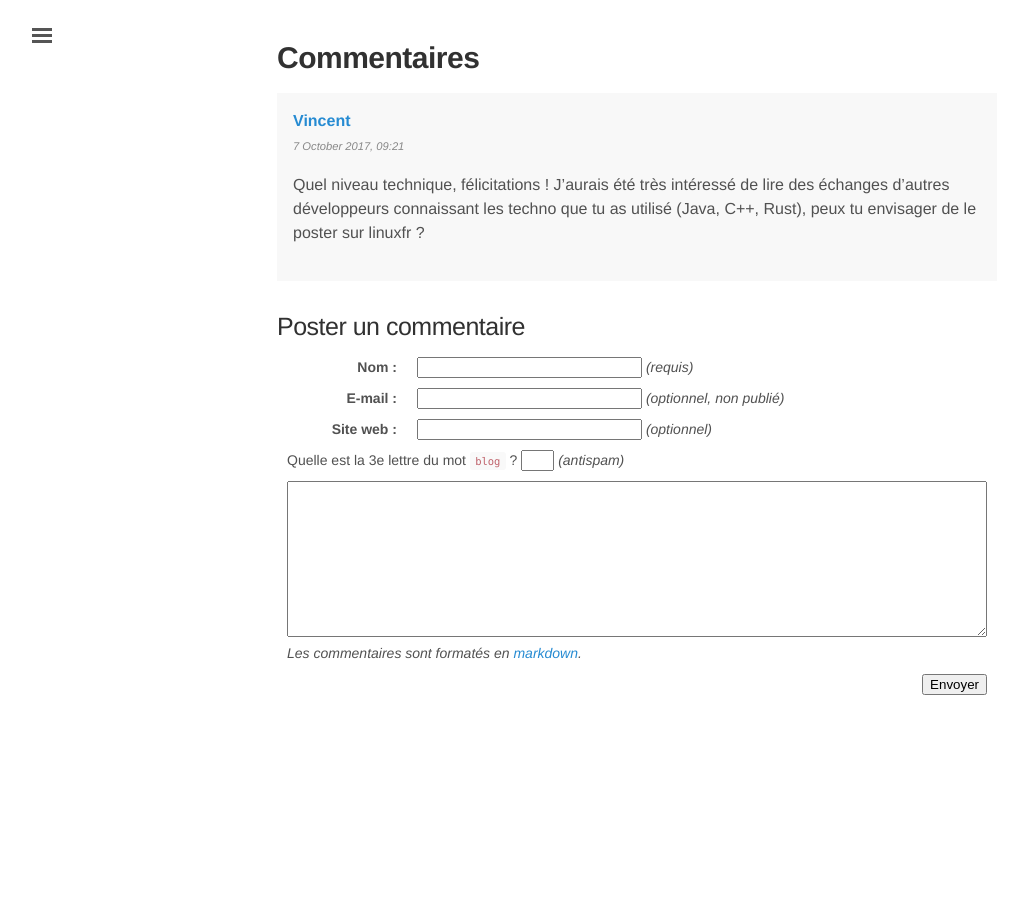
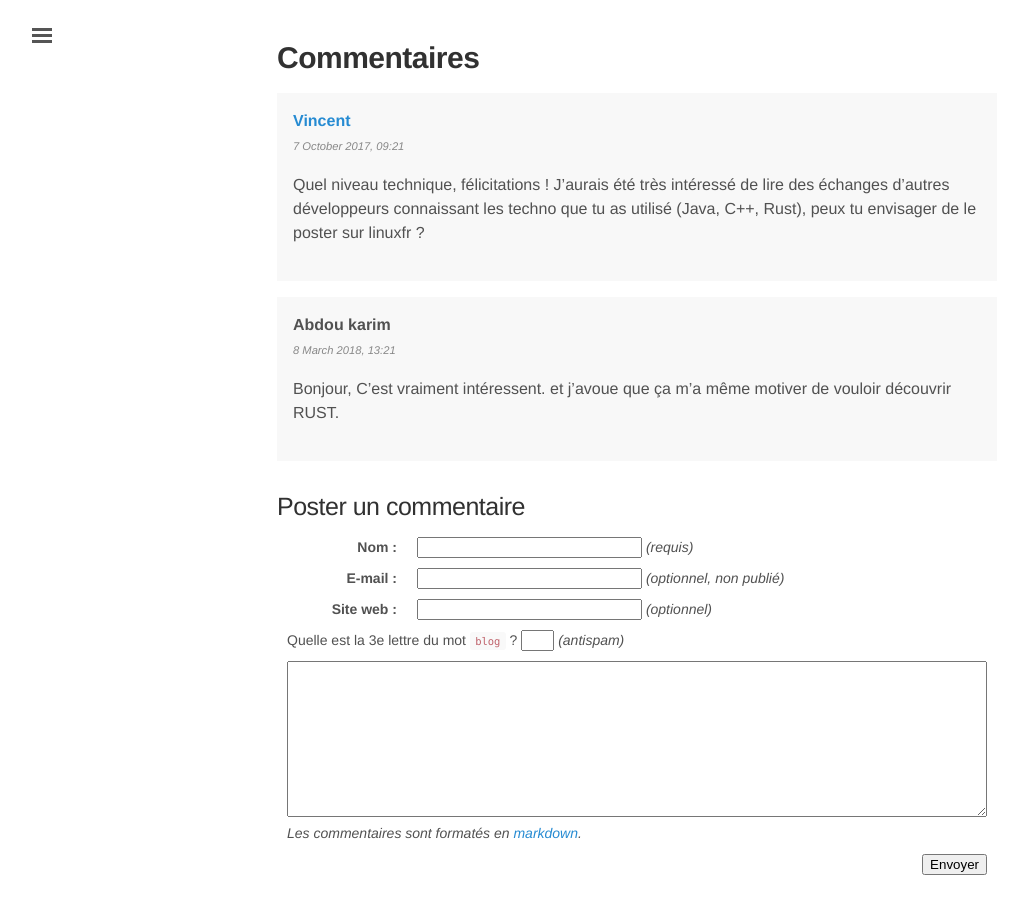
Before and after one commit to rom1v/blog.rom1v.com, a Jekyll site: the page built from _posts/2017-09-21-gnirehtet-reecrit-en-rust.md, in a window 1280 px wide and 900 px high, scrolled down 26016 px. Shown: the whole window, without its empty margins (3-1021 px from the left). Built offline with Jekyll 4.4.1, drawn with Linux system fonts in a browser that asks for light colours; before the commit the page ends 26736 px from its top, so only the background shows below that.

Commit message:
Publish comment 2 for gnirehtet-rust (fr)

```diff
--- a/_data/comments-2017-09-gnirehtet-reecrit-en-rust.yaml
+++ b/_data/comments-2017-09-gnirehtet-reecrit-en-rust.yaml
@@ -6,3 +6,10 @@
     Quel niveau technique, félicitations ! J'aurais été très intéressé de lire
     des échanges d'autres développeurs connaissant les techno que tu as utilisé
     (Java, C++, Rust), peux tu envisager de le poster sur linuxfr ?
+- id: 2
+  author: Abdou karim
+  date: 2018-03-08 13:21:23+01:00
+  contents: |
+    Bonjour,
+    C'est vraiment intéressent. et j'avoue que ça m'a même motiver de vouloir
+    découvrir RUST.
```
